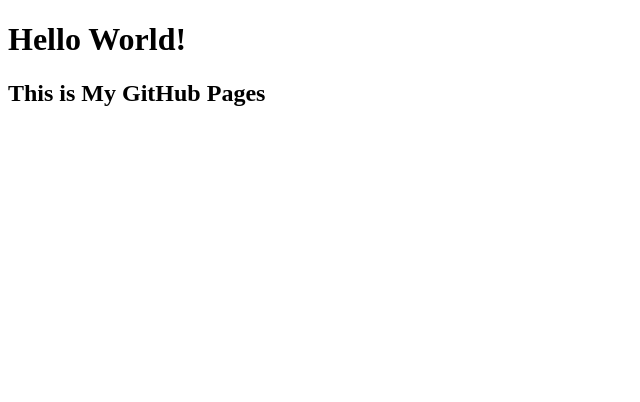
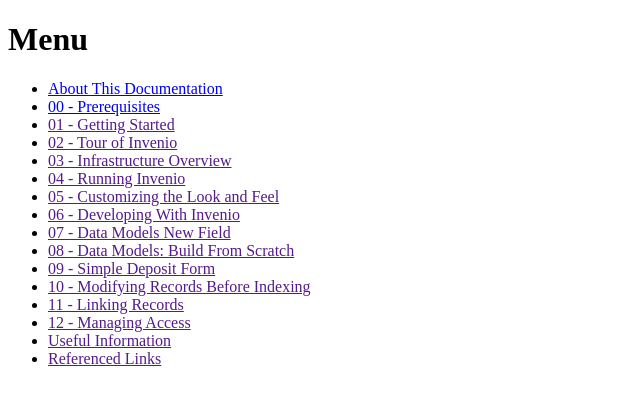
Before and after one commit to AbigailMortensen/AbigailMortensen.github.io, a plain HTML site: page index.html in a window 1280 px wide. Shown: the whole page, without its empty margins (0-640 px from the left). Drawn offline with Linux system fonts and the light colour scheme.

Commit message:
Update index.html
Menu Rough Draft- more info needed

```diff
--- a/index.html
+++ b/index.html
@@ -1,8 +1,29 @@
 <!DOCTYPE html>
+<html>
+  <body>
 
-<html>
-<body>
-  <h1>Hello World!</h1>
-  <h2>This is My GitHub Pages</h2>
-</body>
+    <h1>Menu</h1>
+
+    <nav>
+      <ul>
+        <li><a href="about.html">About This Documentation</a></li>
+        <li><a href="00.html">00 - Prerequisites</a></li>
+        <li><a href="">01 - Getting Started</a></li>
+        <li><a href="">02 - Tour of Invenio</a></li>
+        <li><a href="">03 - Infrastructure Overview</a></li>
+        <li><a href="">04 - Running Invenio</a></li>
+        <li><a href="">05 - Customizing the Look and Feel</a></li>
+        <li><a href="">06 - Developing With Invenio</a></li>
+        <li><a href="">07 - Data Models New Field</a></li>
+        <li><a href="">08 - Data Models: Build From Scratch</a></li>
+        <li><a href="">09 - Simple Deposit Form</a></li>
+        <li><a href="">10 - Modifying Records Before Indexing</a></li>
+        <li><a href="">11 - Linking Records</a></li>
+        <li><a href="">12 - Managing Access</a></li>
+        <li><a href="">Useful Information</a></li>
+        <li><a href="">Referenced Links</a></li>
+      </ul>
+    </nav>
+
+  </body>
 </html>
```
